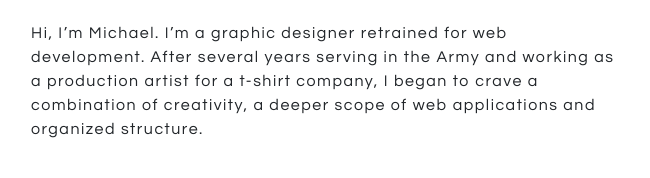
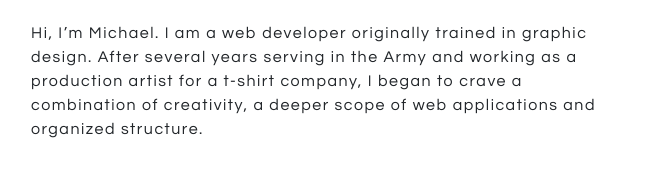
Before and after one commit to MiggyMike/miggymike.github.io, a plain HTML site: page about.html in a window 1280 px wide. Shown: the part 1134-1312 px from the top of the page, 0-650 px from the left. Drawn offline with nearby package versions, Linux system fonts and the light colour scheme; grey boxes are pictures that could not be loaded.

Commit message:
about me update
- msatering of wordage

```diff
--- a/about.html
+++ b/about.html
@@ -83,7 +83,7 @@
     </div>
     <div class="row p-3">
       <div class="col-sm col-md-6 my-auto">
-        <p> Hi, I’m Michael. I’m a graphic designer retrained for web development. After several years serving in the Army and working as a production artist for a t-shirt company, I began to crave a combination of creativity, a deeper scope of web applications and organized structure.</p>
+        <p> Hi, I’m Michael. I am a web developer originally trained in graphic design. After several years serving in the Army and working as a production artist for a t-shirt company, I began to crave a combination of creativity, a deeper scope of web applications and organized structure.</p>
         <br>
         <p>I’ve always enjoyed the technical side of things, as well as restructuring and creating designs. Applying my graphic design skill-set to learning web applications has been both rewarding and challenging. Serving in the military, I led soldiers, learned values of great leadership, all while being a member of a team. It also helped me in my latest role in coaching new-hires as they entered the organization. My background in graphic design has allowed me to put to use my attention for detail and finding ways to connect the client/user ideas to practice. </p>
         <br>
```
Also changed, not shown: index.html (+1 -1 lines).
